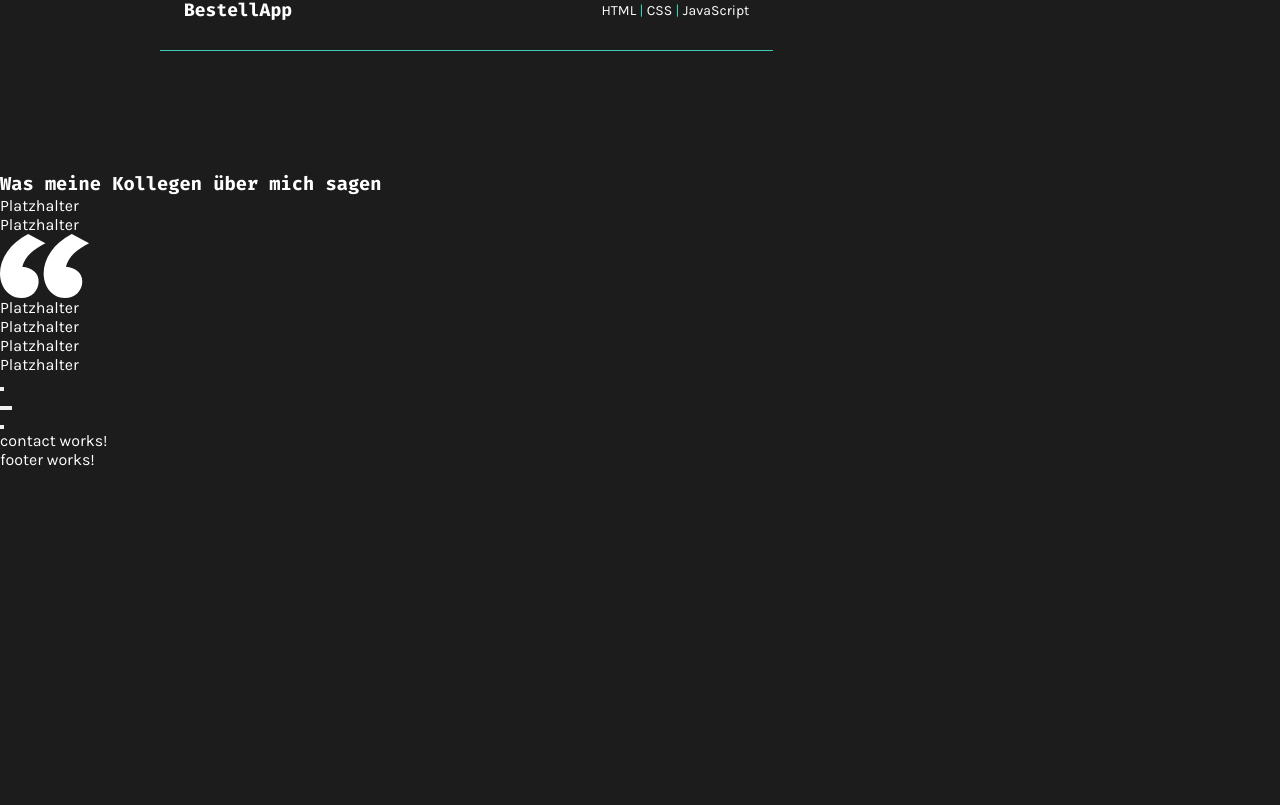
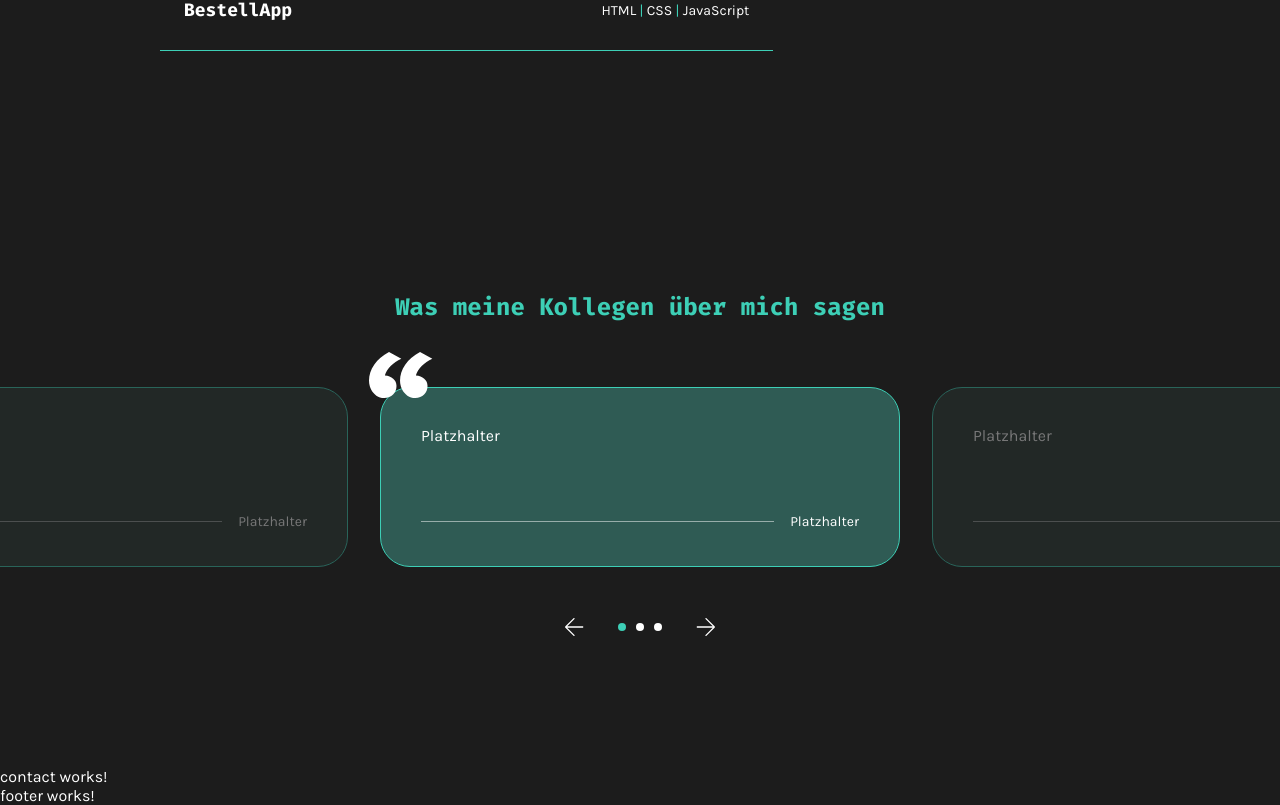
Before and after one commit to SebaBuch/Portfolio, an Angular app: page / in a window 1280 px wide. Shown: the part 2664-3469 px from the top of the page. Before the commit the page ends 3133 px from the top, so only its background shows below. Built offline with nearby package versions, Linux system fonts and the light colour scheme.

Commit message:
Add references slider styles

```diff
--- a/src/app/main-page/references/references.scss
+++ b/src/app/main-page/references/references.scss
@@ -0,0 +1,131 @@
+.references {
+    padding: 120px 0;
+    text-align: center;
+    contain: paint;
+}
+
+.references h3 {
+    margin-bottom: 64px;
+    color: #3dcfb6;
+    font-size: 1.5rem;
+}
+
+.ref-track {
+    display: flex;
+    justify-content: center;
+    align-items: center;
+    gap: 32px;
+}
+
+.ref-card {
+    position: relative;
+    flex-shrink: 0;
+    width: 520px;
+    min-height: 180px;
+    padding: 36px 40px;
+    border: 1px solid #3dcfb6;
+    border-radius: 30px;
+    background-color: #2b3a37;
+    opacity: 0.4;
+    text-align: left;
+    display: flex;
+    flex-direction: column;
+    justify-content: space-between;
+    gap: 24px;
+}
+
+.ref-card.active {
+    background-color: #2f5b54;
+    opacity: 1;
+}
+
+.quote {
+    position: absolute;
+    top: -36px;
+    left: -12px;
+    width: 64px;
+}
+
+.ref-text {
+    line-height: 1.5;
+}
+
+.ref-author {
+    display: flex;
+    align-items: center;
+    gap: 16px;
+    font-size: 0.875rem;
+}
+
+.ref-author::before {
+    content: '';
+    flex: 1;
+    height: 1px;
+    background-color: rgba(255, 255, 255, 0.5);
+}
+
+.ref-controls {
+    margin-top: 40px;
+    display: flex;
+    justify-content: center;
+    align-items: center;
+    gap: 24px;
+}
+
+.arrow-btn {
+    width: 40px;
+    height: 40px;
+    border: none;
+    background-color: transparent;
+    background-repeat: no-repeat;
+    background-position: center;
+}
+
+.arrow-left {
+    background-image: url('/icons/arrow-left.svg');
+}
+
+.arrow-left:hover {
+    background-image: url('/icons/arrow-back-green.svg');
+}
+
+.arrow-right {
+    background-image: url('/icons/arrow-right.svg');
+}
+
+.arrow-right:hover {
+    background-image: url('/icons/arrow-right-hover');
+}
+
+.dots {
+    display: flex;
+    gap: 10px;
+}
+
+.dot {
+    width: 8px;
+    height: 8px;
+    border: none;
+    border-radius: 50%;
+    background-color: #ffffff;
+}
+
+.dot.active {
+    background-color: #3dcfb6;
+}
+
+@media (max-width: 768px) {
+    .references {
+        padding: 72px 20px;
+    }
+
+    .ref-card {
+        width: 100%;
+        max-width: 360px;
+        padding: 28px 24px;
+    }
+
+    .ref-side {
+        display: none;
+    }
+}
```
